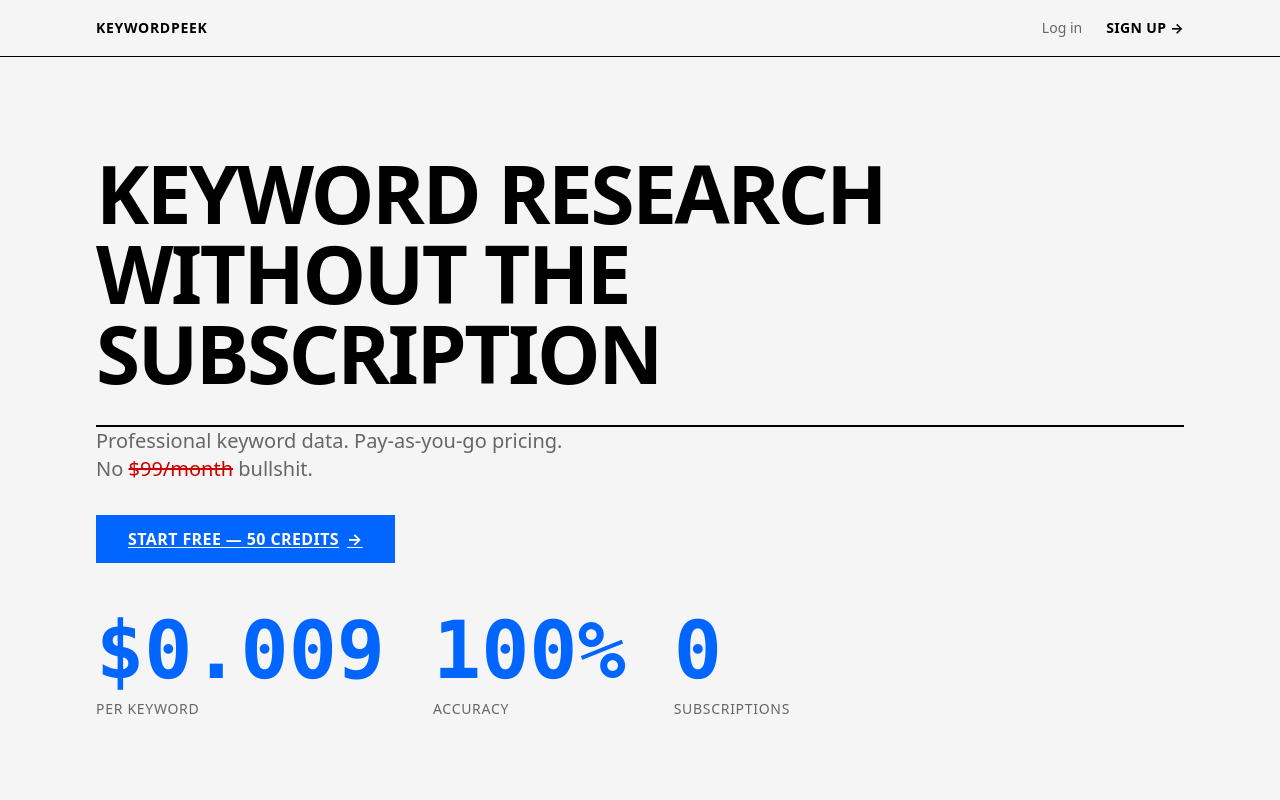
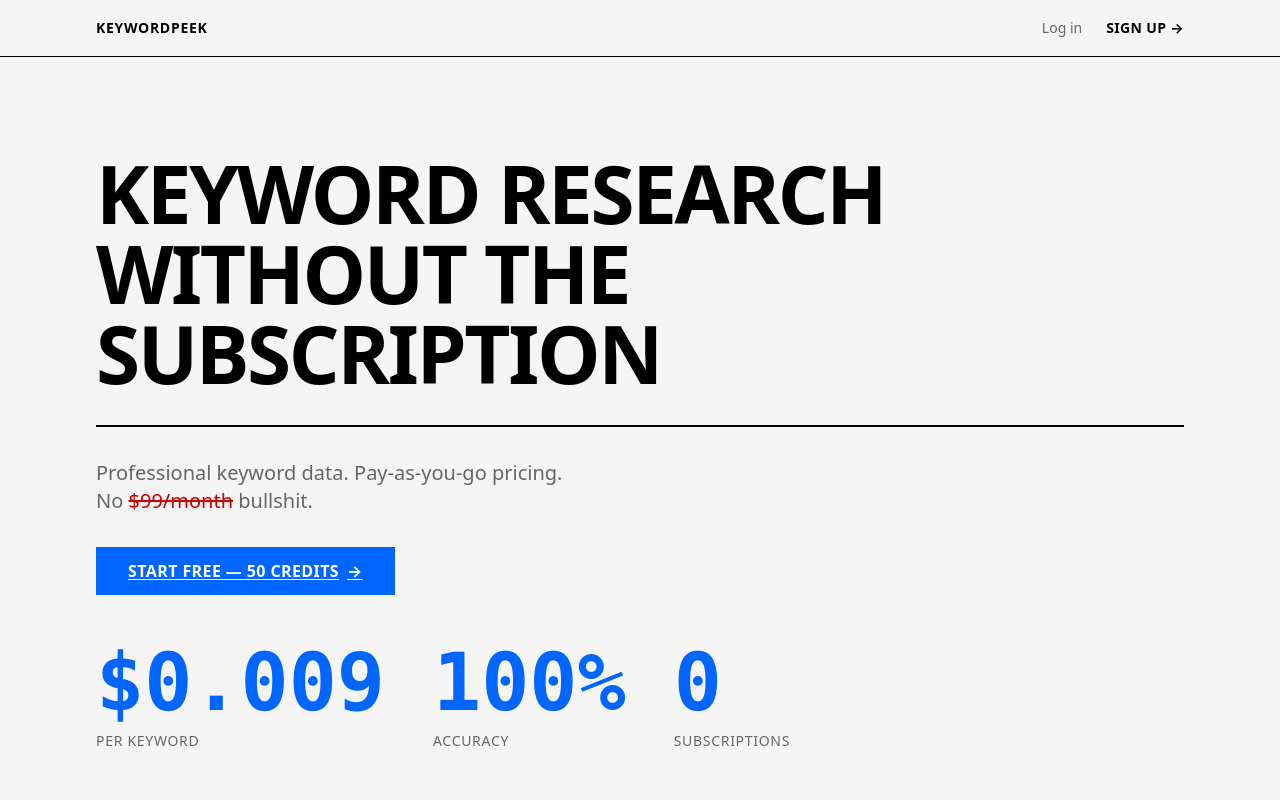
Before and after one commit to shynsky/keywordpeek, a Next.js app: page / in a window 1280 px wide. Shown: the top 800 px of the page. Built offline with nearby package versions, Linux system fonts and the light colour scheme.

Commit message:
fix(css): allow mb-8 to work on section-divider

```diff
--- a/app/globals.css
+++ b/app/globals.css
@@ -295,7 +295,8 @@
   .section-divider {
     border: none;
     border-top: 2px solid var(--foreground);
-    margin: 0;
+    margin-top: 0;
+    /* margin-bottom controlled by Tailwind classes */
   }
 
   /* Minimal animations - only what's necessary */
```
